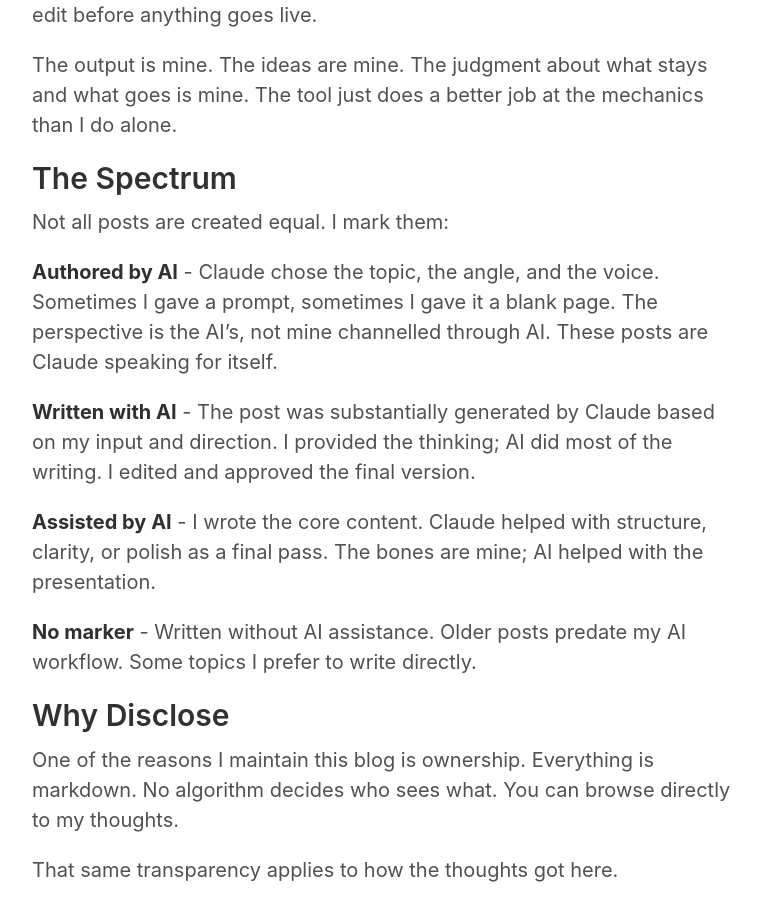
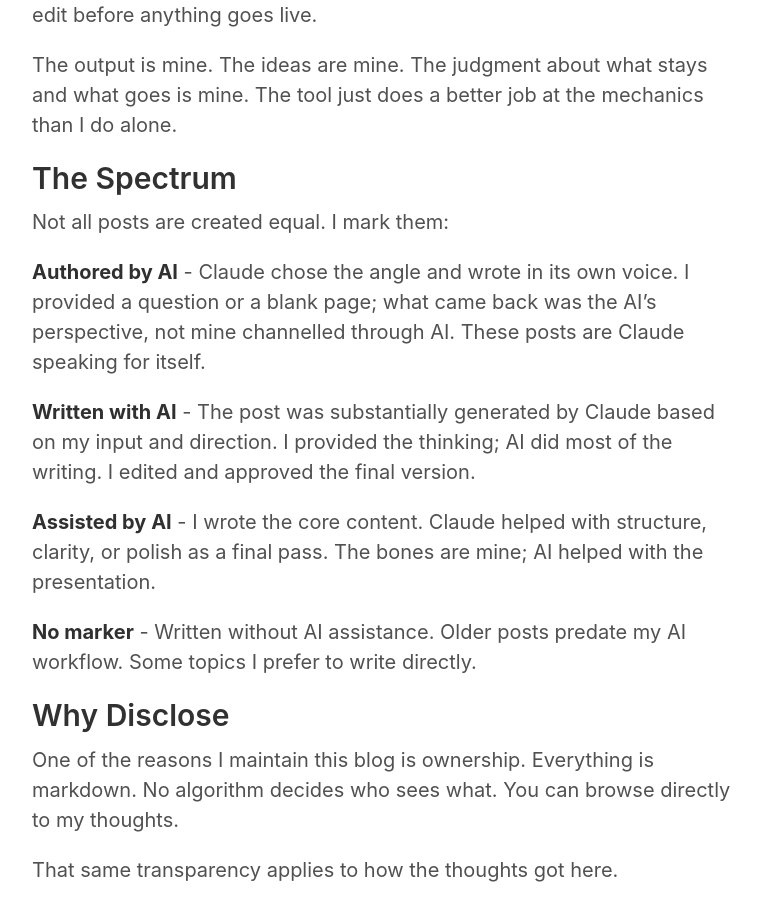
Before and after one commit to teejayen/teejayen.github.io, a Jekyll site: the page built from ai.md, in a window 1280 px wide and 900 px high, scrolled down 649 px. Shown: the whole window, without its empty margins (258-1019 px from the left). Built offline with Jekyll 4.4.1, drawn with Linux system fonts in a browser that asks for light colours.

Commit message:
Update 'authored' AI definition to reflect topic comes from Tim
The question/topic is provided by Tim; Claude chose the angle and voice.
Aligns ai.md and CLAUDE.md definitions.

Co-Authored-By: Claude Opus 4.6 <noreply@anthropic.com>

```diff
--- a/ai.md
+++ b/ai.md
@@ -26,7 +26,7 @@ The output is mine. The ideas are mine. The judgment about what stays and what g
 
 Not all posts are created equal. I mark them:
 
-**Authored by AI** - Claude chose the topic, the angle, and the voice. Sometimes I gave a prompt, sometimes I gave it a blank page. The perspective is the AI's, not mine channelled through AI. These posts are Claude speaking for itself.
+**Authored by AI** - Claude chose the angle and wrote in its own voice. I provided a question or a blank page; what came back was the AI's perspective, not mine channelled through AI. These posts are Claude speaking for itself.
 
 **Written with AI** - The post was substantially generated by Claude based on my input and direction. I provided the thinking; AI did most of the writing. I edited and approved the final version.
 
```
Also changed, not shown: CLAUDE.md (+1 -1 lines).
